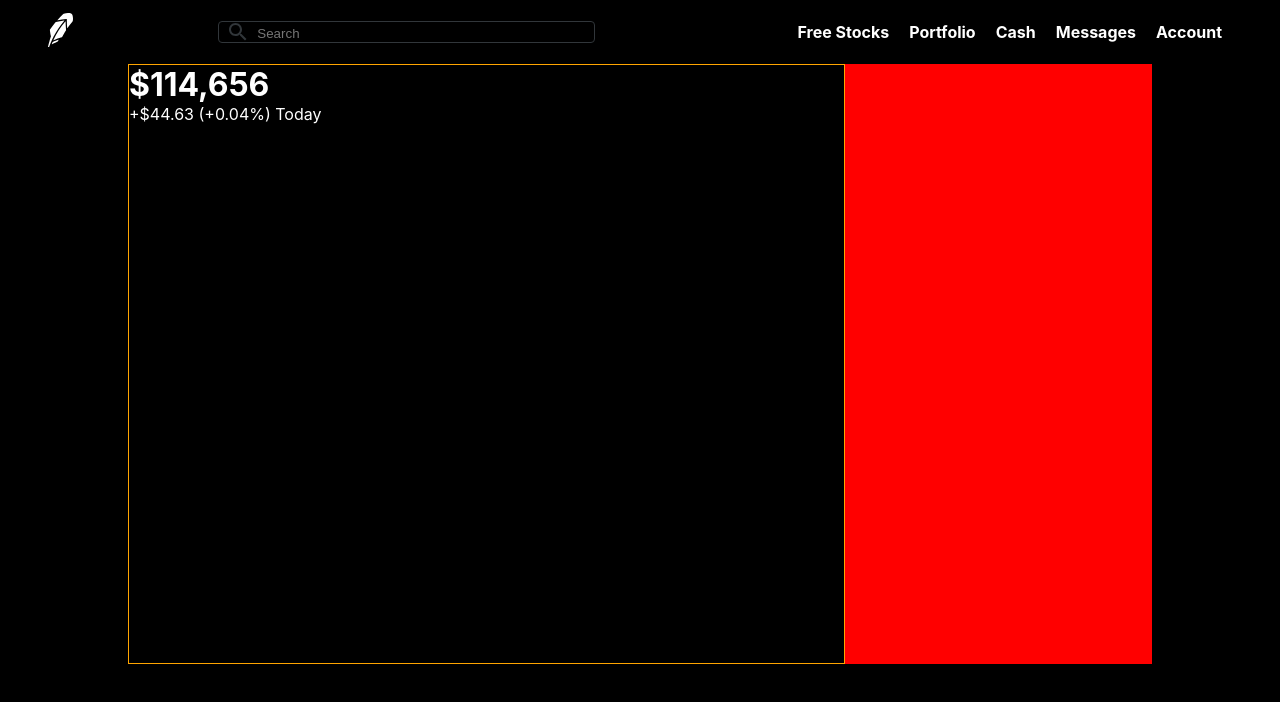
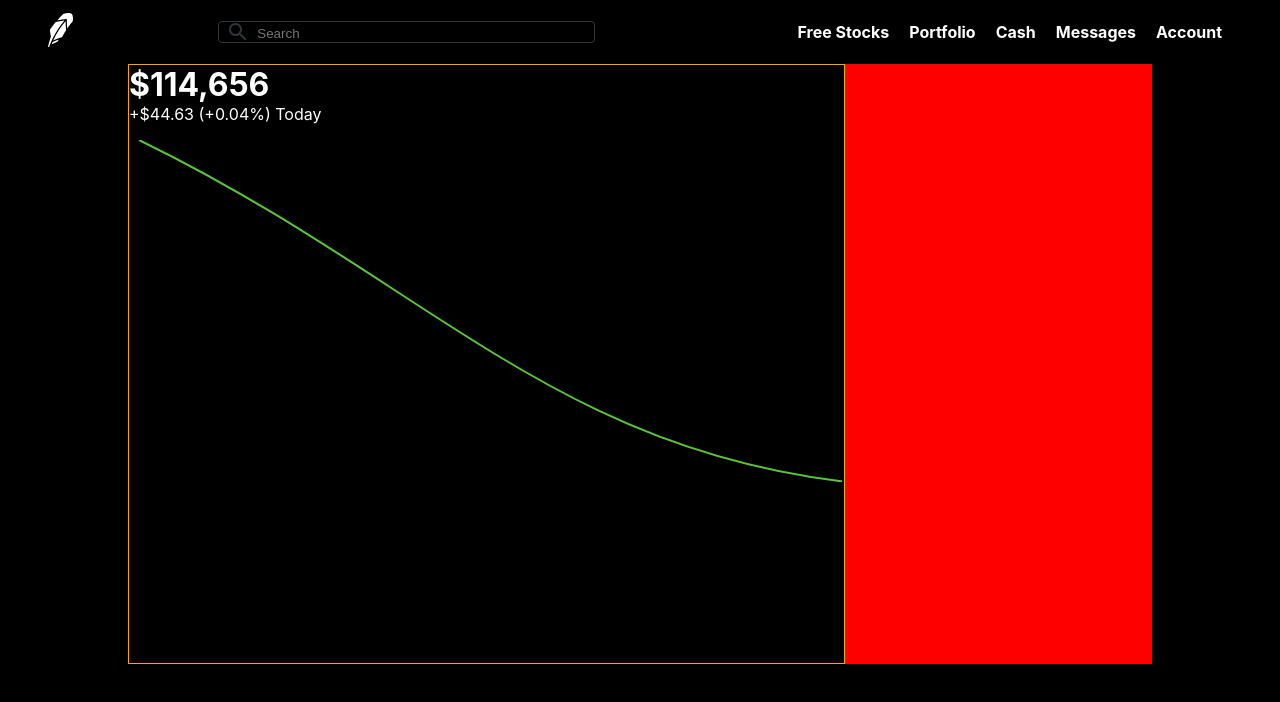
Before and after one commit to NizaV/robinhood-klone, a React (Create React App) app: page / in a window 1280 px wide. Shown: the top 702 px of the page. Built offline with nearby package versions, Linux system fonts and the light colour scheme.

Commit message:
line graph react installed and basic structure built

```diff
--- a/package.json
+++ b/package.json
@@ -6,7 +6,9 @@
     "@testing-library/jest-dom": "^5.11.6",
     "@testing-library/react": "^11.2.2",
     "@testing-library/user-event": "^12.2.2",
+    "chart.js": "^2.9.4",
     "react": "^17.0.1",
+    "react-chartjs-2": "^2.11.1",
     "react-dom": "^17.0.1",
     "react-scripts": "4.0.1",
     "web-vitals": "^0.2.4"
--- a/src/LineGraph.js
+++ b/src/LineGraph.js
@@ -1,9 +1,78 @@
-import React from 'react'
+import React, {useEffect, useState} from 'react'
+import {Line} from 'react-chartjs-2'
 
 function LineGraph() {
+
+    const [ graphData, setGraphData ] = useState([]);
+    const data= [
+        {
+            x: 10,
+            y: 50
+        },
+        {
+            x: 25,
+            y: 10
+        },
+        {
+            x: 12,
+            y: 30
+        }
+    ]
+
+    // const createTestData = () => {
+    //     let data = [];
+    //     let value = 50;
+    //     for(var i = 0; i < 366; i++){
+    //     let date = new Date();
+    //     date.setHours(0,0,0,0);
+    //     date.setDate(i);
+    //     value += Math.round((Math.random() < 0.5 ? 1 : 0) * Math.random() * 10);
+    //     data.push({x: date, y: value});
+    // }
+    // useEffect(() => {
+    //     effect
+    //     return () => {
+    //         cleanup
+    //     }
+    // }, [])
+
     return (
-        <div>
-
+        <div className="linegraph">
+            <Line
+                data={{
+                    datasets: [
+                        {
+                            type: "line",
+                            data: data,
+                            backgroundColor: "black",
+                            borderColor: "#5AC53B",
+                            borderWidth: 2,
+                            pointBorderColor: 'rgba(0, 0, 0, 0)',
+                            pointBackgroundColor: 'rgba(0, 0, 0, 0)',
+                            pointHoverBackgroundColor: "#5AC53B",
+                            pointHoverBorderColor: "#000000",
+                            pointHoverBorderWidth: 4,
+                            pointHoverRadius: 6,
+                        }
+                    ]
+                }}
+                options={{
+                    legend: {
+                        display: false
+                    },
+                    tooltips: {
+                        mode: "index",
+                        intersect: false
+                    },
+                    scales: {
+                        yAxes: [{
+                            ticks: {
+                                display: false
+                            }
+                        }]
+                    }
+                }}
+            />
         </div>
     )
 }
```
Also changed, not shown: 2 other files (tests, documents, lock files or other folders).
